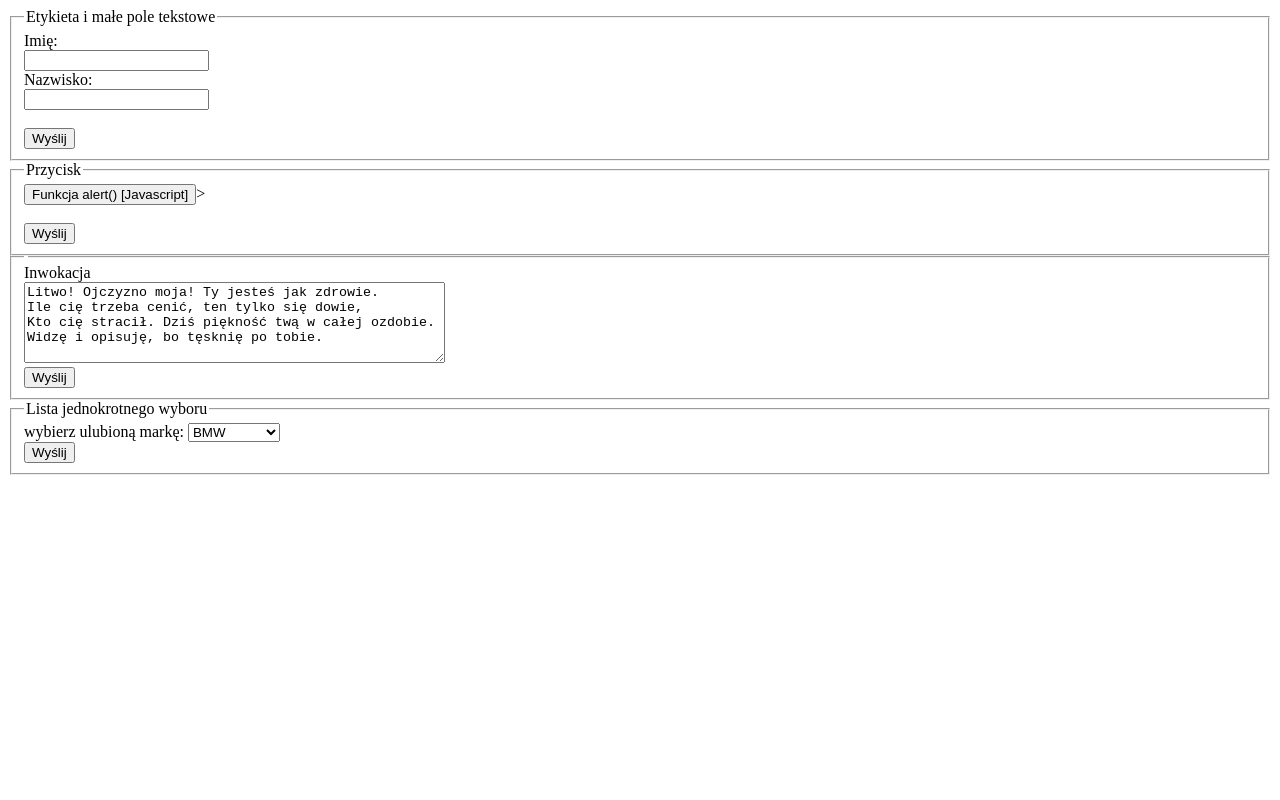
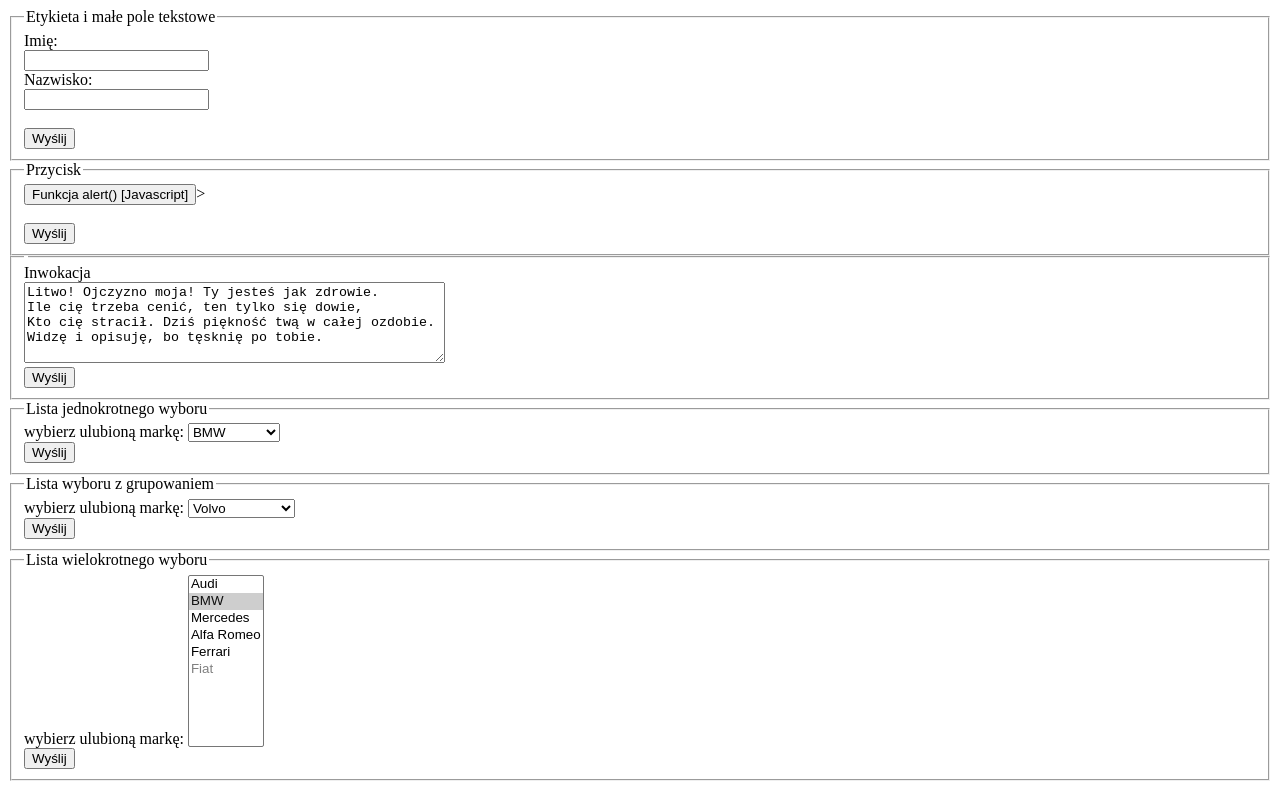
Before and after one commit to kytisek/WIA_01, a plain HTML site: page formularze.html in a window 1280 px wide. Drawn offline with Linux system fonts and the light colour scheme.

Commit message:
Formularze z akcją różne rodzaje m

```diff
--- a/formularze.html
+++ b/formularze.html
@@ -55,6 +55,47 @@ Widzę i opisuję, bo tęsknię po tobie.</textarea><br />
   </fieldset>
 </form>
 
+<form action="formularz_akcja.html">
+  <fieldset>
+    <legend>Lista wyboru z grupowaniem</legend>
+    <label for="cars2">wybierz ulubioną markę:</label>
+    <select id="cars2" name="cars2">
+     <optgroup label="auta szwedzkie">
+       <option value="volvo">Volvo</option>
+       <option value="saab">Saab</option>
+     </optgroup>
+      <optgroup label="auta niemieckie">
+        <option value="audi">Audi</option>
+        <option value="bmw">BMW</option>
+        <option value="mercedes">Mercedes</option>
+      </optgroup>
+      <optgroup label="auta włoskie">
+        <option value="alfa_romeo">Alfa Romeo</option>
+        <option value="ferrari">Ferrari</option>
+        <option value="fiat">Fiat</option>
+        <option value="lancia">Lancia</option>
+      </optgroup>
+    </select><br />
+    <input type="submit" value="Wyślij">
+  </fieldset>
+</form>
+
+<form action="formularz_akcja.html">
+<fieldset>
+  <legend>Lista wielokrotnego wyboru</legend>
+  <label for="cars3">wybierz ulubioną markę:</label>
+  <select id="cars3" name="cars3" size="10" multiple>
+    <option value="audi">Audi</option>
+    <option value="bmw" selected>BMW</option>
+    <option value="mercedes">Mercedes</option>
+    <option value="alfa_romeo">Alfa Romeo</option>
+    <option value="ferrari">Ferrari</option>
+    <option value="fiat" disabled>Fiat</option>
+  </select><br />
+  <input type="submit" value="Wyślij">
+</fieldset>
+</form>
+
 
 </body>
 </html>
```
